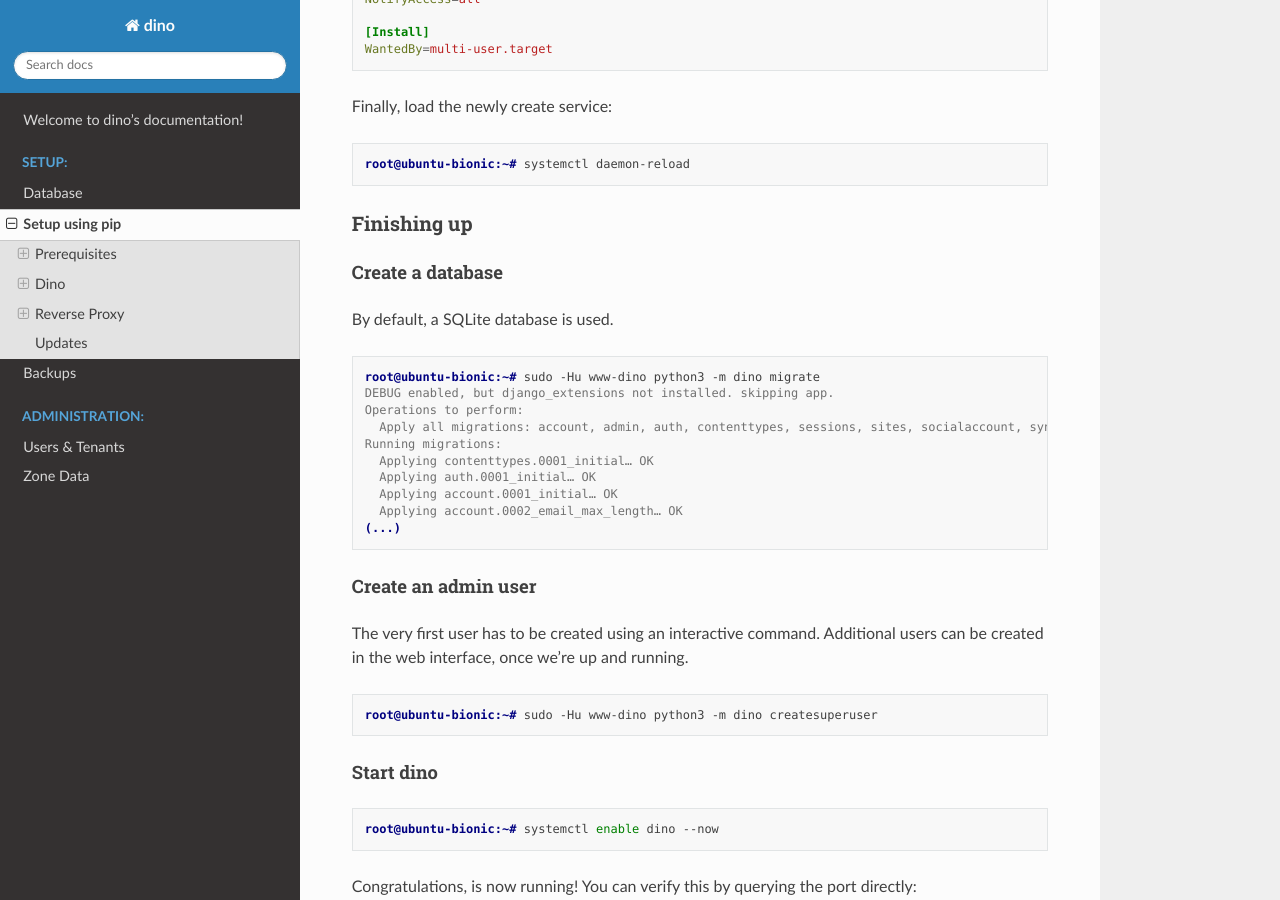
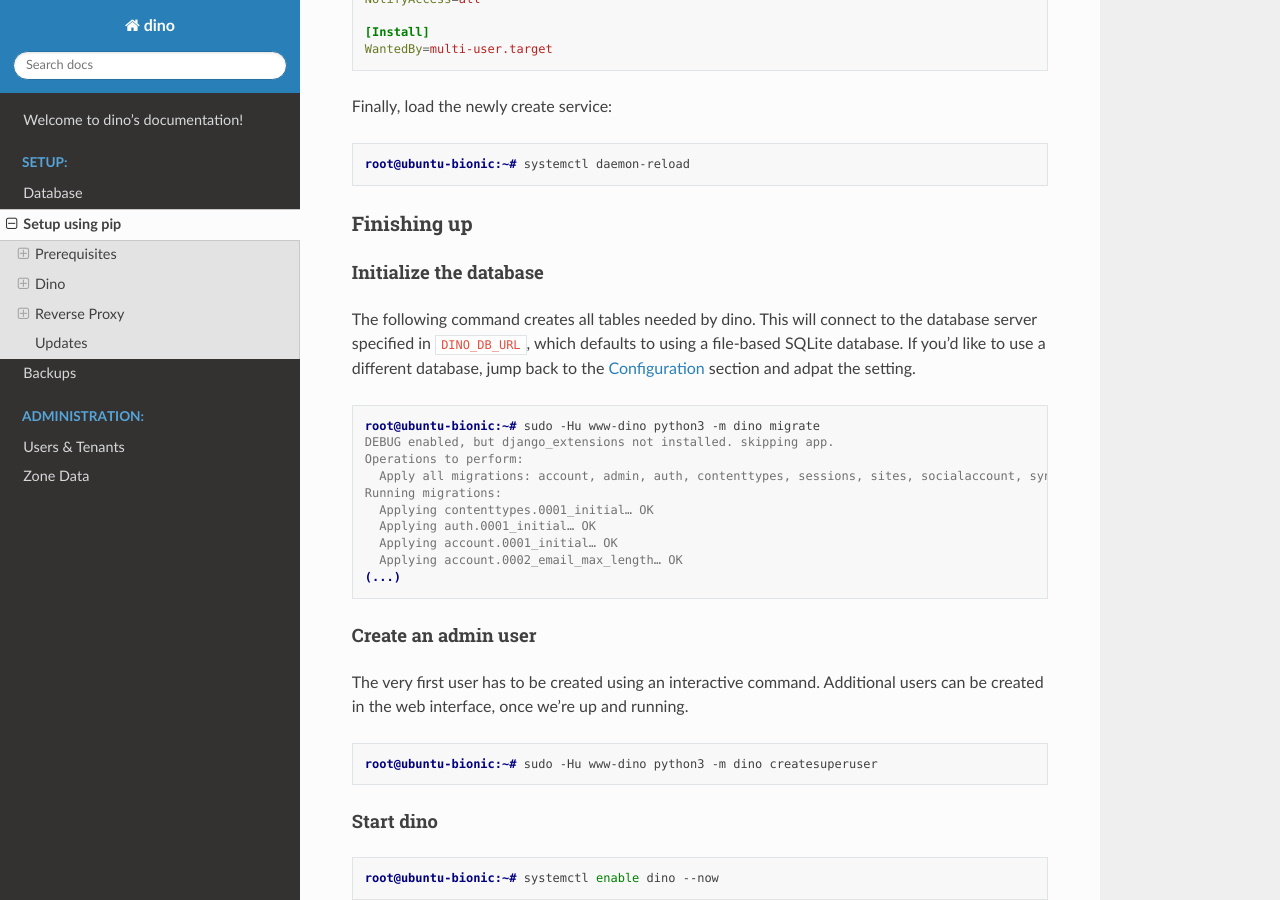
Before and after one commit to Uberspace/dino, a Sphinx documentation site: the page built from doc/setup_pip.rst, in a window 1280 px wide and 900 px high, scrolled down 3541 px. Built offline with Sphinx 7.4.7 and the Read the Docs theme 2.0.0, drawn with Linux system fonts in a browser that asks for light colours; the version number could not be read and is left out; some of the changed text lies outside the part shown.

Commit message:
docs: spruce up pip database section

```diff
--- a/doc/setup_pip.rst
+++ b/doc/setup_pip.rst
@@ -121,8 +121,10 @@ Dino
   (...)
   Successfully installed (...) dino-0.1 (...)
 
-Basic Configuration
-^^^^^^^^^^^^^^^^^^^
+.. _configuration:
+
+Configuration
+^^^^^^^^^^^^^
 
 Create ``/etc/dino.cfg`` with the following content, adapt as needed.
 
@@ -194,10 +196,13 @@ Finally, load the newly create service:
 Finishing up
 ^^^^^^^^^^^^
 
-Create a database
-"""""""""""""""""
+Initialize the database
+"""""""""""""""""""""""
 
-By default, a SQLite database is used.
+The following command creates all tables needed by dino. This will connect to
+the database server specified in ``DINO_DB_URL``, which defaults to using a
+file-based SQLite database. If you'd like to use a different database, jump back
+to the :ref:`configuration` section and adpat the setting.
 
 .. code-block:: console
 
```
